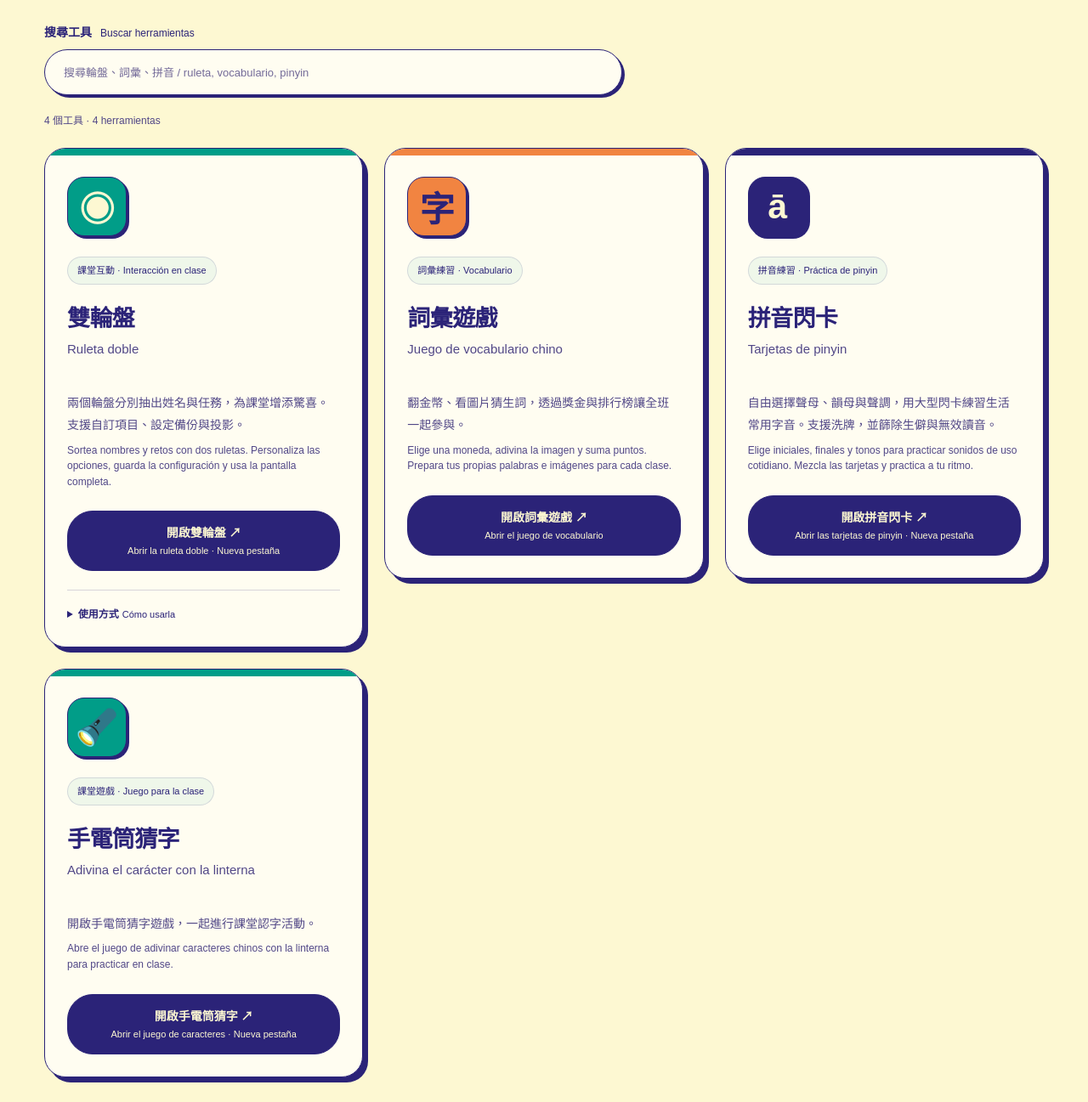
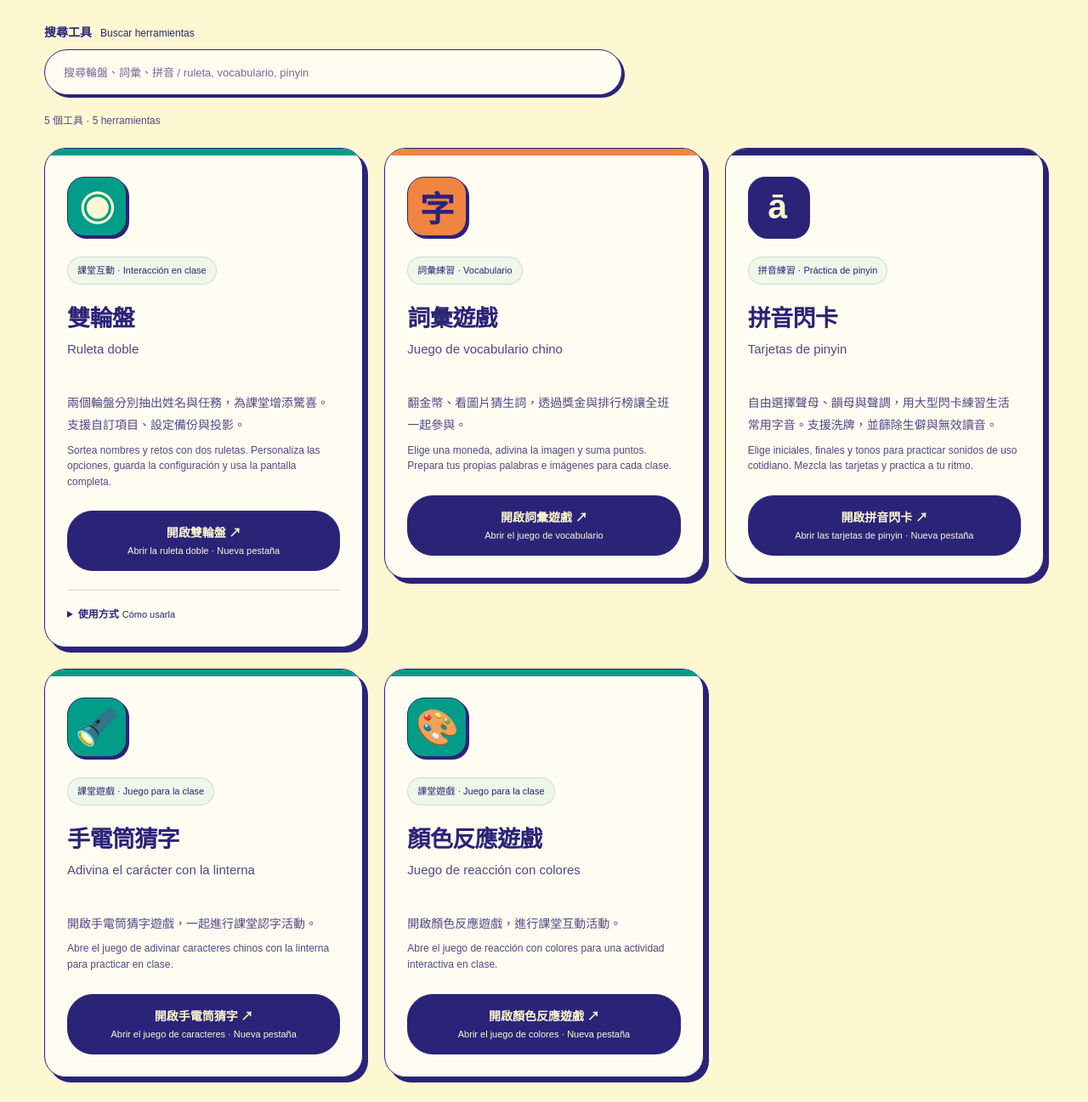
Before and after one commit to lingufy/teaching-toolbox, a plain HTML site: page index.html in a window 1280 px wide. Shown: the part 363-1660 px from the top of the page at 85% size. Drawn offline with Linux system fonts and the light colour scheme.

Commit message:
Add files via upload

```diff
--- a/index.html
+++ b/index.html
@@ -16,7 +16,7 @@
 <p class="intro">收藏這個頁面，上課時一鍵開啟需要的工具。<span lang="es" class="es">Guarda esta página en tus favoritos y abre las herramientas que necesites para tu clase.</span></p>
 <label for="search">搜尋工具<span lang="es" class="es">Buscar herramientas</span></label>
 <input id="search" type="search" placeholder="搜尋輪盤、詞彙、拼音 / ruleta, vocabulario, pinyin" autocomplete="off">
-<div id="count" class="count" role="status">4 個工具 · 4 herramientas</div>
+<div id="count" class="count" role="status">5 個工具 · 5 herramientas</div>
 <div class="grid">
 <article class="card" data-search="雙輪盤 輪盤 抽選 抽籤 姓名 任務 課堂互動 ruleta doble sorteo nombres retos actividades">
 <div class="icon" aria-hidden="true">◉</div>
@@ -59,6 +59,13 @@
 <p>開啟手電筒猜字遊戲，一起進行課堂認字活動。<span lang="es" class="es">Abre el juego de adivinar caracteres chinos con la linterna para practicar en clase.</span></p>
 <a class="open" href="https://lingufy.github.io/flashcard-characterrecognization/" target="_blank" rel="noopener noreferrer">開啟手電筒猜字 ↗<span lang="es" class="es">Abrir el juego de caracteres · Nueva pestaña</span></a>
 </article>
+<article class="card" data-search="顏色 反應 顏色反應遊戲 颜色 反应 遊戲 color response game colores reacción juego">
+<div class="icon" aria-hidden="true">🎨</div>
+<div class="category">課堂遊戲 · <span lang="es">Juego para la clase</span></div>
+<h2>顏色反應遊戲<span lang="es" class="es">Juego de reacción con colores</span></h2>
+<p>開啟顏色反應遊戲，進行課堂互動活動。<span lang="es" class="es">Abre el juego de reacción con colores para una actividad interactiva en clase.</span></p>
+<a class="open" href="https://lingufy.github.io/color-response-game/" target="_blank" rel="noopener noreferrer">開啟顏色反應遊戲 ↗<span lang="es" class="es">Abrir el juego de colores · Nueva pestaña</span></a>
+</article>
 </div>
 <p id="empty" hidden>找不到符合的工具，請換個關鍵字。<span lang="es" class="es">No se encontraron herramientas. Prueba otra palabra.</span></p>
 </main>
```
